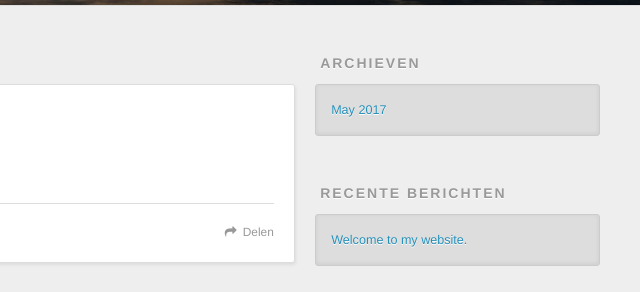
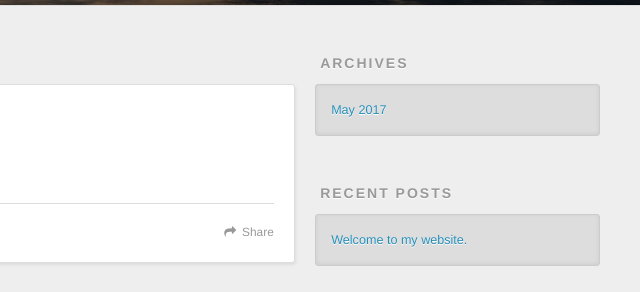
Before and after one commit to lhy-loveworld/hexo_website, a plain HTML site: page index.html in a window 1280 px wide. Shown: the part 295-587 px from the top of the page, 640-1280 px from the left. Drawn offline with nearby package versions, Linux system fonts and the light colour scheme.

Commit message:
Site updated: 2017-05-31 01:25:03

```diff
--- a/index.html
+++ b/index.html
@@ -50,7 +50,7 @@
 
           <a id="nav-rss-link" class="nav-icon" href="/atom.xml" title="RSS Feed"></a>
 
-        <a id="nav-search-btn" class="nav-icon" title="Zoeken"></a>
+        <a id="nav-search-btn" class="nav-icon" title="Search"></a>
       </nav>
       <div id="search-form-wrap">
         <form action="//google.com/search" method="get" accept-charset="UTF-8" class="search-form"><input type="search" name="q" class="search-form-input" placeholder="Search"><button type="submit" class="search-form-submit">&#xF002;</button><input type="hidden" name="sitesearch" value="http://yoursite.com"></form>
@@ -88,7 +88,7 @@
 
     </div>
     <footer class="article-footer">
-      <a data-url="http://yoursite.com/2017/05/31/hello-world/" data-id="cj3covlfa0000qnxrts8uzddo" class="article-share-link">Delen</a>
+      <a data-url="http://yoursite.com/2017/05/31/hello-world/" data-id="cj3cq7xxb0000vtxrd2ms2bl1" class="article-share-link">Share</a>
 
 
     </footer>
@@ -113,7 +113,7 @@
 
 
   <div class="widget-wrap">
-    <h3 class="widget-title">Archieven</h3>
+    <h3 class="widget-title">Archives</h3>
     <div class="widget">
       <ul class="archive-list"><li class="archive-list-item"><a class="archive-list-link" href="/archives/2017/05/">May 2017</a></li></ul>
     </div>
@@ -123,7 +123,7 @@
 
 
   <div class="widget-wrap">
-    <h3 class="widget-title">Recente berichten</h3>
+    <h3 class="widget-title">Recent Posts</h3>
     <div class="widget">
       <ul>
 
```
Also changed, not shown: 2017/05/31/hello-world/index.html (+5 -5 lines), archives/2017/05/index.html (+4 -4 lines), archives/2017/index.html (+4 -4 lines), archives/index.html (+4 -4 lines).
